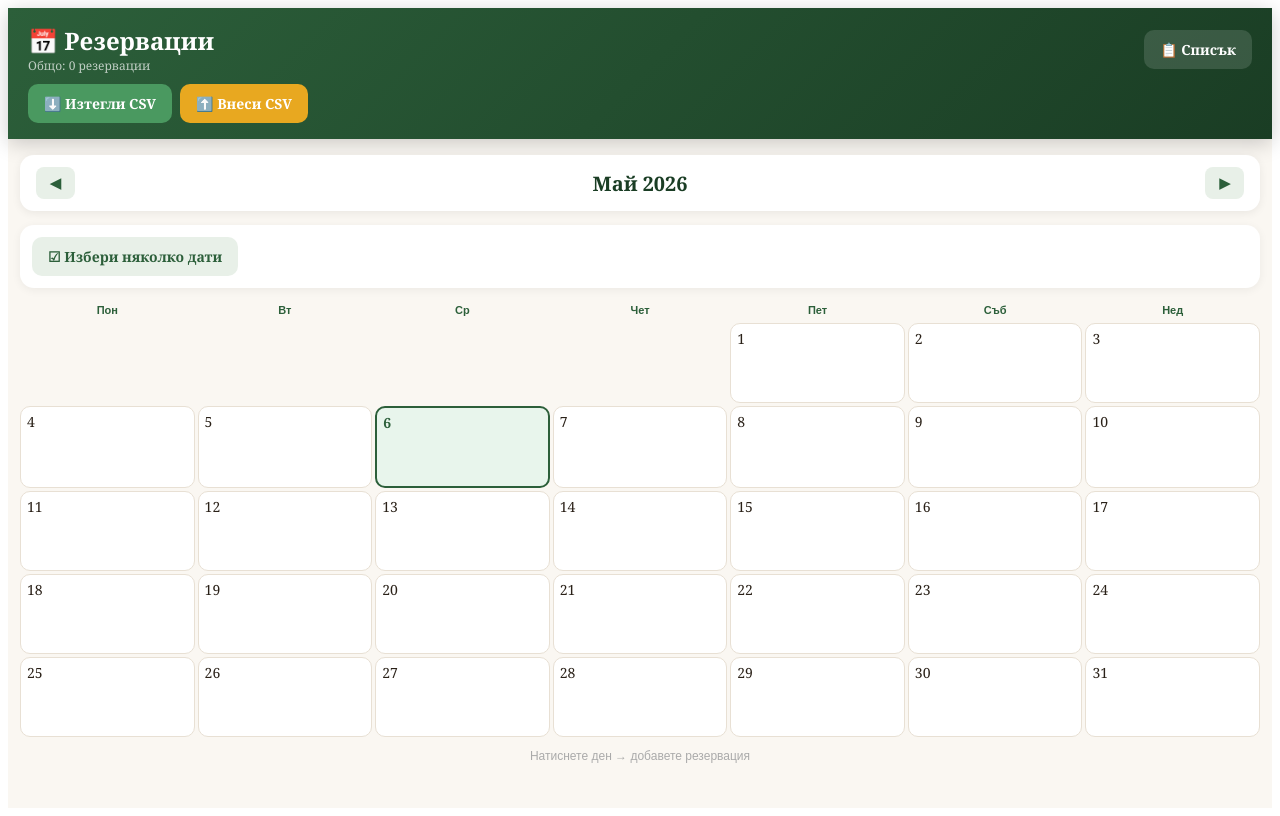
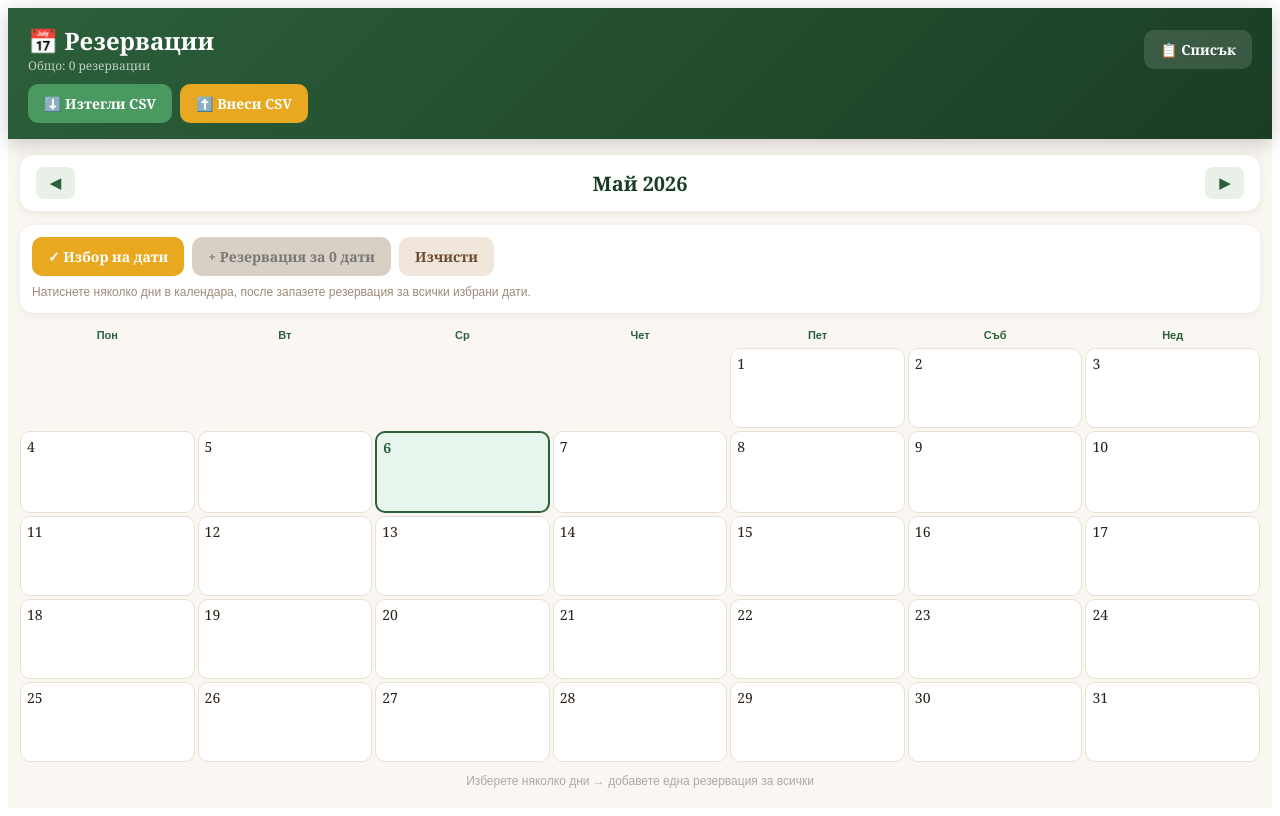
Before and after one commit to martin9020/calendar, a React (Vite) app: page / in a window 1280 px wide. Built offline with nearby package versions, Linux system fonts and the light colour scheme.

Commit message:
Enable multi-date selection by default

```diff
--- a/src/App.jsx
+++ b/src/App.jsx
@@ -95,7 +95,7 @@ export default function App() {
   const [month, setMonth] = useState(today.getMonth());
   const [reservations, setReservations] = useState([]);
   const [selectedDate, setSelectedDate] = useState(null);
-  const [multiSelect, setMultiSelect] = useState(false);
+  const [multiSelect, setMultiSelect] = useState(true);
   const [selectedDates, setSelectedDates] = useState([]);
   const [addDates, setAddDates] = useState([]);
   const [modal, setModal] = useState(null);
```
